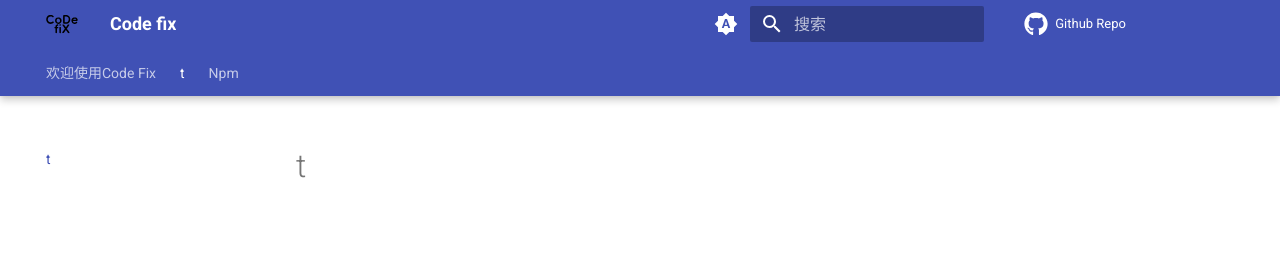
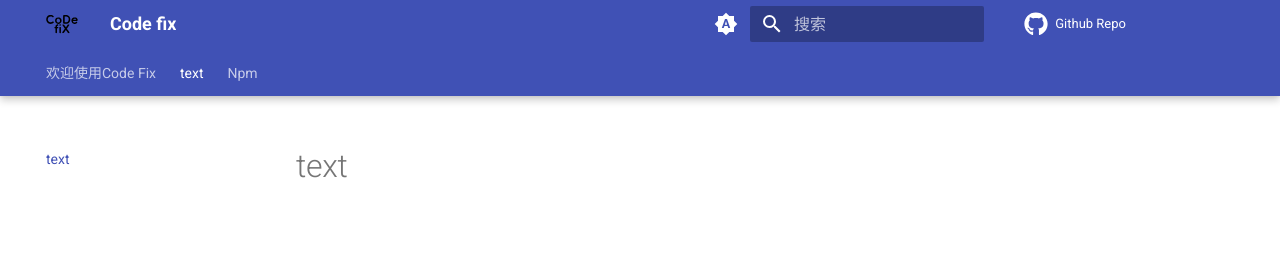
Before and after one commit to GudupaoSpark/code-fix, an MkDocs documentation site: the page built from docs/x.md, in a window 1280 px wide. Shown: the top 267 px of the page. Built offline with MkDocs 1.6.1 and Material for MkDocs 9.7.7, drawn with Linux system fonts in a browser that asks for light colours; comment, search, counter and statistics services are not loaded.

Commit message:
Update x.md

```diff
--- a/docs/x.md
+++ b/docs/x.md
@@ -1 +1 @@
-# t
+# text
```
